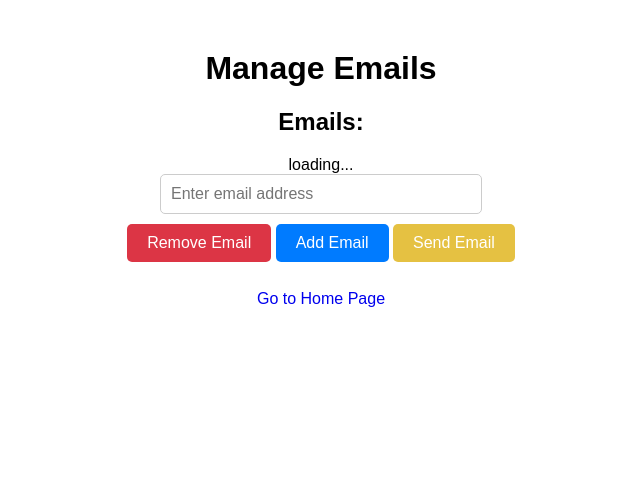
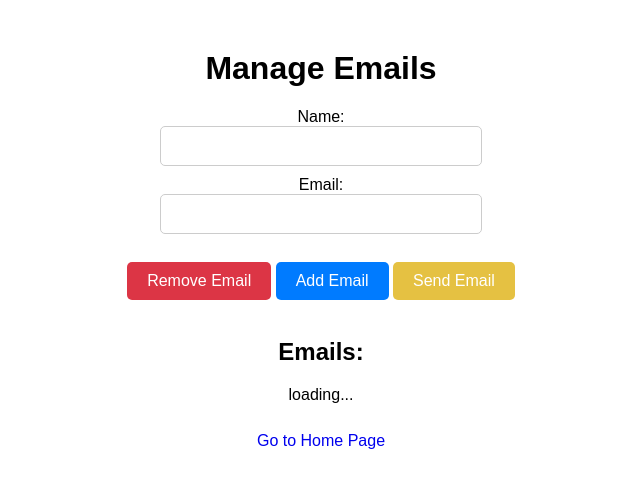
Before and after one commit to averybobbitt/workplace-violence-prediction-api, a Django app: template WorkplaceViolencePredictionAPI/API/templates/email.html in a window 1280 px wide. Shown: the top 488 px of the page, without its empty margins (319-959 px from the left). Run offline with Django 5.2, Linux system fonts and the light colour scheme; the template is opened without the code that fills it, so the values that code supplies are empty.

Commit message:
made the form an html form

```diff
--- a/WorkplaceViolencePredictionAPI/API/templates/email.html
+++ b/WorkplaceViolencePredictionAPI/API/templates/email.html
@@ -16,13 +16,22 @@
 <body>
 <div class="container">
     <h1>Manage Emails</h1>
+
+    <form id="email_form">
+        <label for="name">Name:</label><br>
+        <input type="text" id="name" name="name"><br>
+        <label for="email">Email:</label><br>
+        <input type="email" id="email" name="email"><br><br>
+
+        <button class="btn btn-danger" type="button" onclick="rmEmail()">Remove Email</button>
+        <button class="btn btn-primary" type="button" onclick="addEmail()">Add Email</button>
+        <button class="btn btn-warning" type="button" onclick="sendEmail()">Send Email</button>
+    </form>
+
+    <br>
     <h2>Emails:</h2>
-    <span id="emails">loading...</span><br>
-    <input type="text" placeholder="Enter email address" id="inputBox">
-    <br>
-    <button class="btn btn-danger" onclick="rmEmail()">Remove Email</button>
-    <button class="btn btn-primary" onclick="addEmail()">Add Email</button>
-    <button class="btn btn-warning" onclick="sendEmail()">Send Email</button>
+    <span id="emails">loading...</span>
+
     <br><br>
     <a href="{% url 'home' %}" class="btn btn-success">Go to Home Page</a>
 </div>
```
